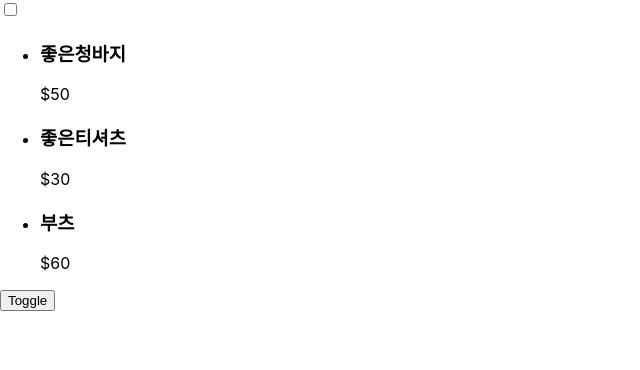
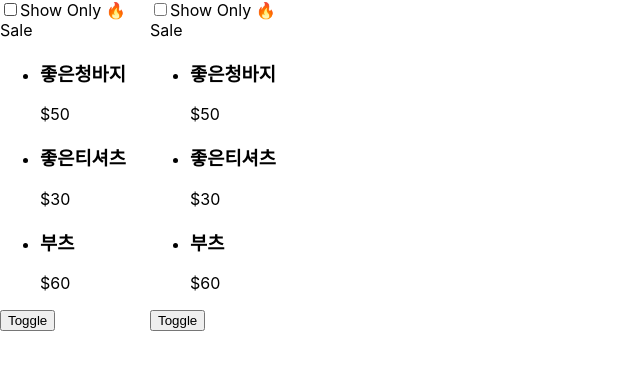
Before and after one commit to jsh0116/react_basic, a React (Create React App) app: page / in a window 1280 px wide. Shown: the top 370 px of the page, without its empty margins (0-640 px from the left). Built offline with nearby package versions, Linux system fonts and the light colour scheme.

Commit message:
Product list들이 app에서 render되도록 수정
- MainProducts component 추가
- left, right product 상태 관리

```diff
--- a/src/App.css
+++ b/src/App.css
@@ -37,7 +37,9 @@
 }
 
 .container {
-  justify-content: center;
+  width: 300px;
+  display: flex;
+  justify-content: space-between;
 }
 
 .counter {
--- a/src/App.tsx
+++ b/src/App.tsx
@@ -1,25 +1,8 @@
 import './App.css';
+import MainProducts from './components/MainProducts';
 
 const App = (): JSX.Element => {
-  const name = 'seunghoon';
-  const list = ['milk', 'strawberry', 'banana', 'yogurt'];
-  return (
-    <>
-      <h1 className='orange'>{`Hello! ${name}`}</h1>
-      <h2>Hello!</h2>
-      <p>{name}</p>
-      <ul>
-        {list.map((item) => {
-          return <li>{item}</li>
-        })}
-      </ul>
-      <img
-        style={{ width: '200px', height: '200px' }}
-        src='https://images.unsplash.com/photo-1674505613923-98085d3712fd?ixlib=rb-4.0.3&ixid=MnwxMjA3fDB8MHxwaG90by1wYWdlfHx8fGVufDB8fHx8&auto=format&fit=crop&w=2070&q=80'
-        alt='nature'
-      />
-    </>
-  );
+  return <MainProducts />
 }
 
 export default App;
--- /dev/null
+++ b/src/components/MainProducts.tsx
@@ -0,0 +1,26 @@
+import React, { useState } from 'react';
+import Products from './Products';
+
+const MainProducts = (): JSX.Element => {
+  const [showLeftProducts, setShowLeftProducts] = useState<boolean>(true);
+  const [showRightProducts, setShowRightProducts] = useState<boolean>(true);
+
+  return (
+    <main className='container'>
+      <div>
+        {showLeftProducts && <Products />}
+        <button onClick={() => setShowLeftProducts((show) => !show)}>
+          Toggle
+        </button>
+      </div>
+      <div>
+        {showRightProducts && <Products />}
+        <button onClick={() => setShowRightProducts((show) => !show)}>
+          Toggle
+        </button>
+      </div>
+    </main>
+  );
+}
+
+export default MainProducts;
--- a/src/components/Products.tsx
+++ b/src/components/Products.tsx
@@ -2,8 +2,8 @@ import React, { useState } from 'react';
 import useProducts from '../hooks/useProducts';
 import { Product } from '../model/Product';
 
-const Products = () => {
-  const [checked, setChecked] = useState(false);
+const Products = (): JSX.Element => {
+  const [checked, setChecked] = useState<boolean>(false);
   const [loading, error, products] = useProducts(checked);
   const handleChange = () => {
     setChecked((prev) => !prev);
@@ -15,7 +15,10 @@ const Products = () => {
 
   return (
     <>
-      <input id='checkbox' type='checkbox' value={String(checked)} onChange={handleChange} />
+      <label>
+        <input id='checkbox' type='checkbox' value={String(checked)} onChange={handleChange} />
+        Show Only 🔥 Sale
+      </label>
       <ul>
         {products.map((product: Product) => {
           return (
--- a/src/index.tsx
+++ b/src/index.tsx
@@ -11,6 +11,6 @@ const root = ReactDOM.createRoot(
 );
 root.render(
   <React.StrictMode>
-    <AppProducts />
+    <App />
   </React.StrictMode>
 );
```
